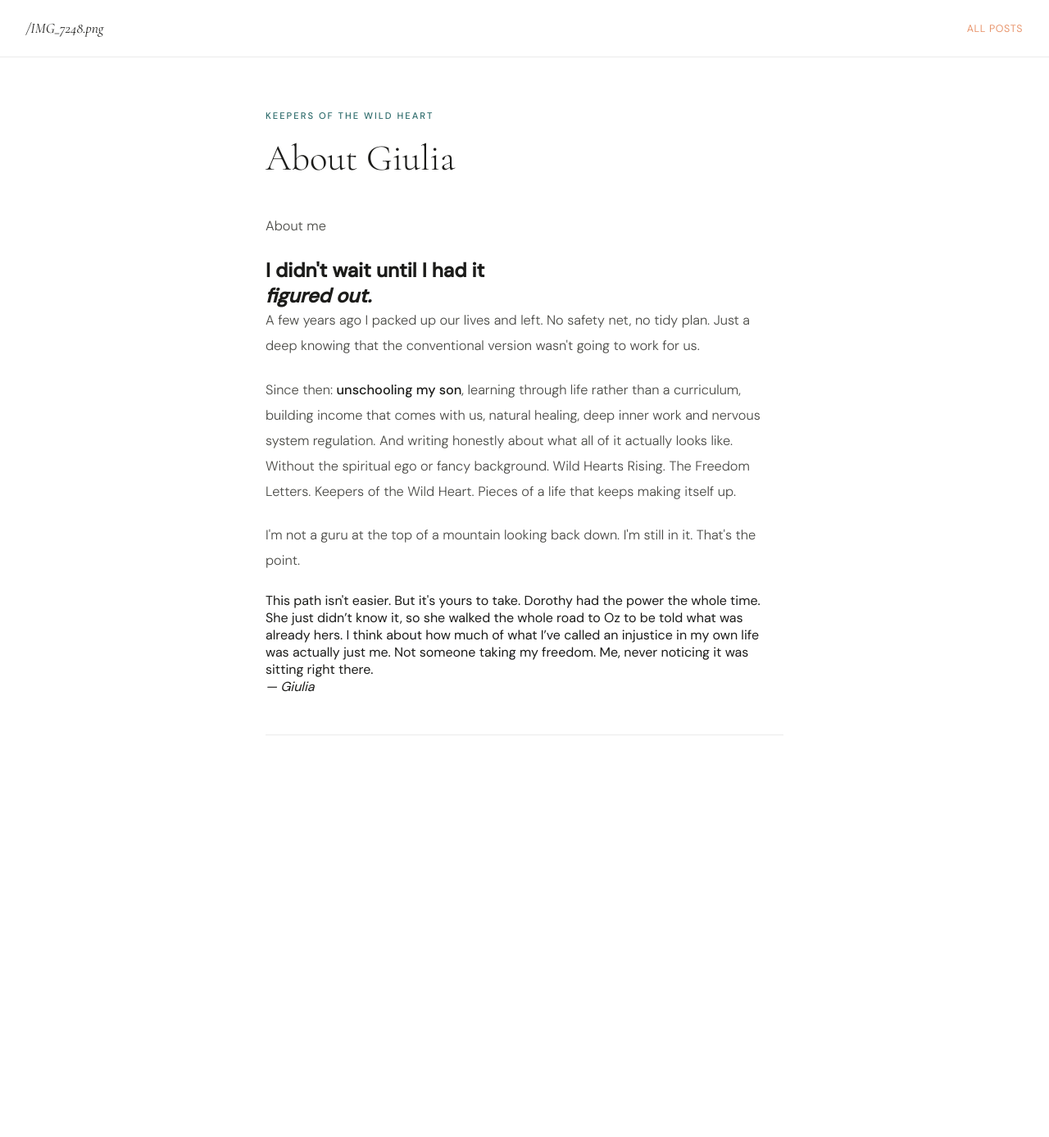
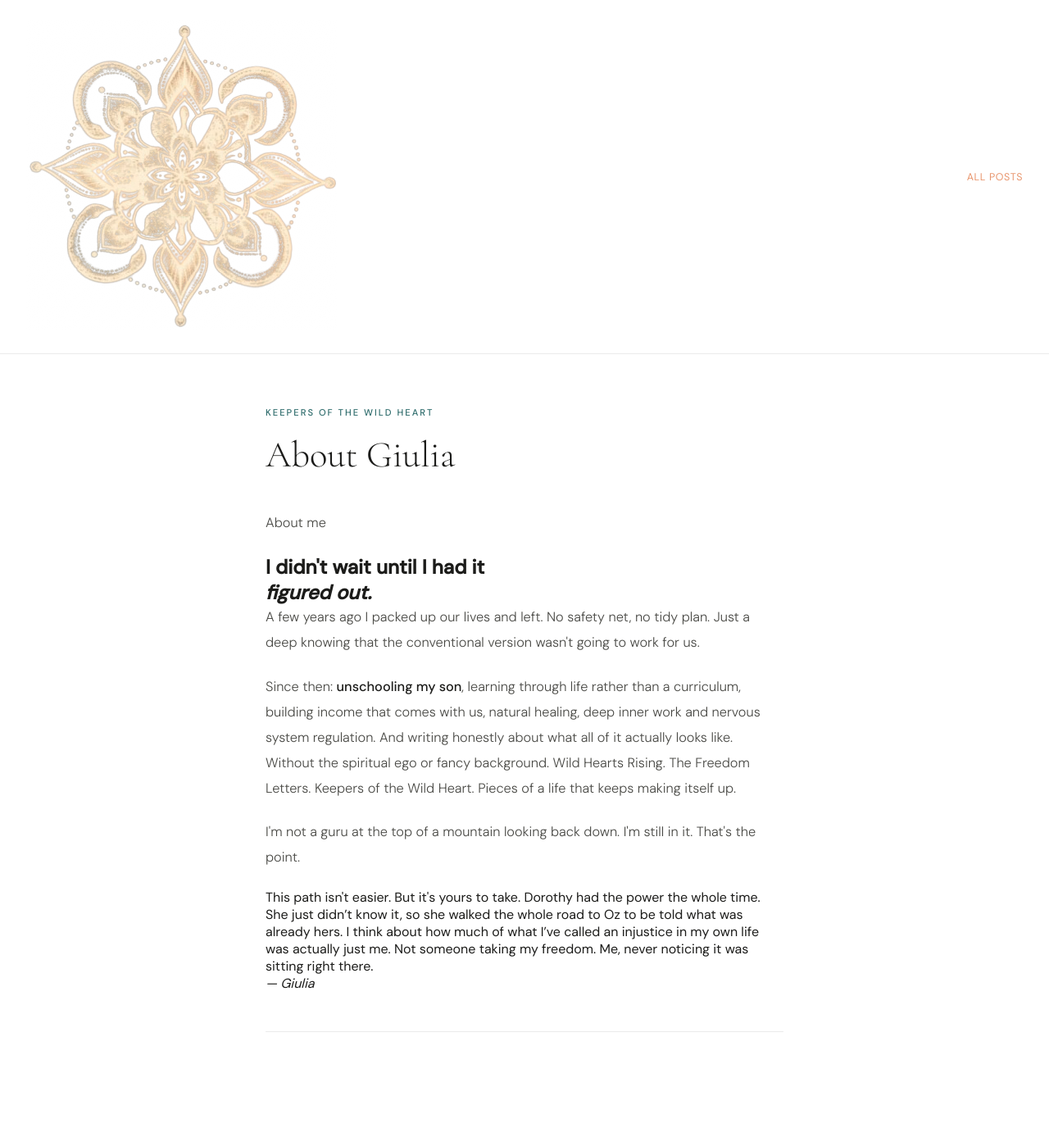
Before and after one commit to Blubell26/giuliapacciotti.com, a Jekyll site: the page built from about.md, in a window 1280 px wide. Shown: the whole page at 82% size. Built offline with Jekyll 4.4.1, drawn with Linux system fonts in a browser that asks for light colours; comment, search, counter and statistics services are not loaded; before the commit the page ends 1025 px from its top, so only the background shows below that.

Commit message:
Update post.html

```diff
--- a/_layouts/post.html
+++ b/_layouts/post.html
@@ -28,7 +28,9 @@
 </head>
 <body>
 <div class="topbar">
-<a href="/">/IMG_7248.png</a>
+<a href="/">
+  <img src="/IMG_7248.png" alt="Giulia Pacciotti" class="site-logo">
+</a>
 <a href="/blog/" class="back">All posts</a>
 </div>
 <div class="post-wrap">
```
